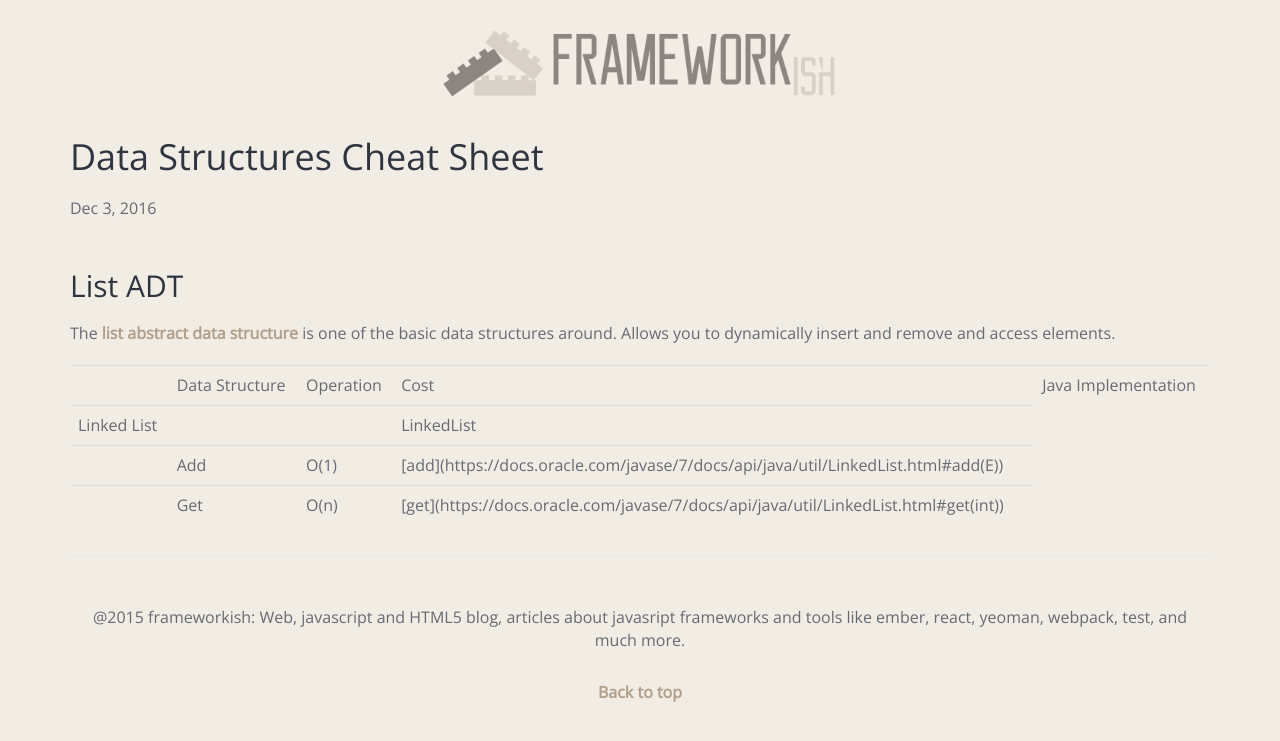
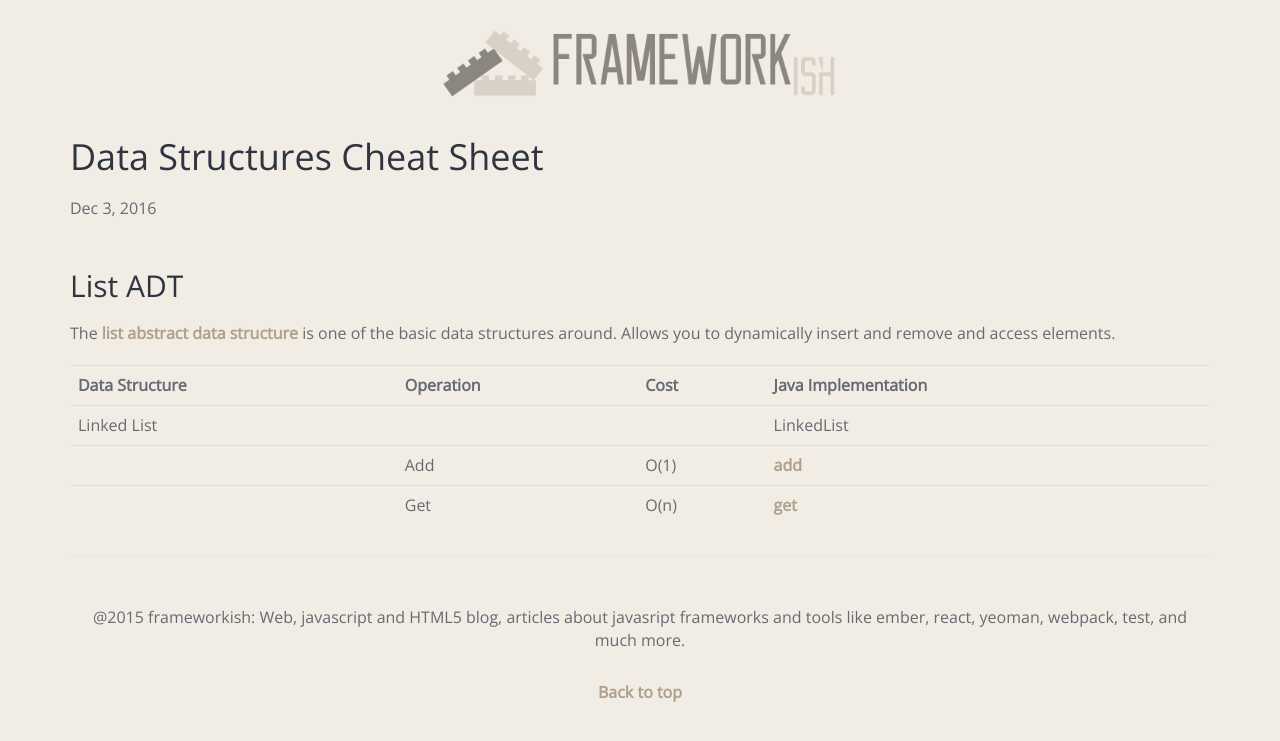
Before and after one commit to Rastikko/Rastikko.github.io, a Jekyll site: the page built from _posts/2016-12-03-data-structures-cheatsheet.md, in a window 1280 px wide. Shown: the top 741 px of the page. Built offline with Jekyll 4.4.1, drawn with Linux system fonts in a browser that asks for light colours; part of the change alters nothing that is shown.

Commit message:
Fix links

```diff
--- a/_posts/2016-12-03-data-structures-cheatsheet.md
+++ b/_posts/2016-12-03-data-structures-cheatsheet.md
@@ -11,12 +11,12 @@ categories: html
 The [list abstract data structure](https://goo.gl/mhgkxI) is one of the basic data structures around. Allows you to dynamically insert and remove and access elements.
 
 <table class="table">
-  <th>
-    <td>Data Structure</td>
-    <td>Operation</td>
-    <td>Cost</td>
-    <td>Java Implementation</td>
-  </th>
+  <tr>
+    <th>Data Structure</th>
+    <th>Operation</th>
+    <th>Cost</th>
+    <th>Java Implementation</th>
+  </tr>
   <tr>
     <td>Linked List</td>
     <td></td>
@@ -27,12 +27,12 @@ The [list abstract data structure](https://goo.gl/mhgkxI) is one of the basic da
     <td></td>
     <td>Add</td>
     <td>O(1)</td>
-    <td>[add](https://docs.oracle.com/javase/7/docs/api/java/util/LinkedList.html#add(E))</td>
+    <td><a href="https://docs.oracle.com/javase/7/docs/api/java/util/LinkedList.html#add(E)">add</a></td>
   </tr>
   <tr>
     <td></td>
     <td>Get</td>
     <td>O(n)</td>
-    <td>[get](https://docs.oracle.com/javase/7/docs/api/java/util/LinkedList.html#get(int))</td>
+    <td><a href="https://docs.oracle.com/javase/7/docs/api/java/util/LinkedList.html#get(int)">get</a></td>
   </tr>
 </table>
```
